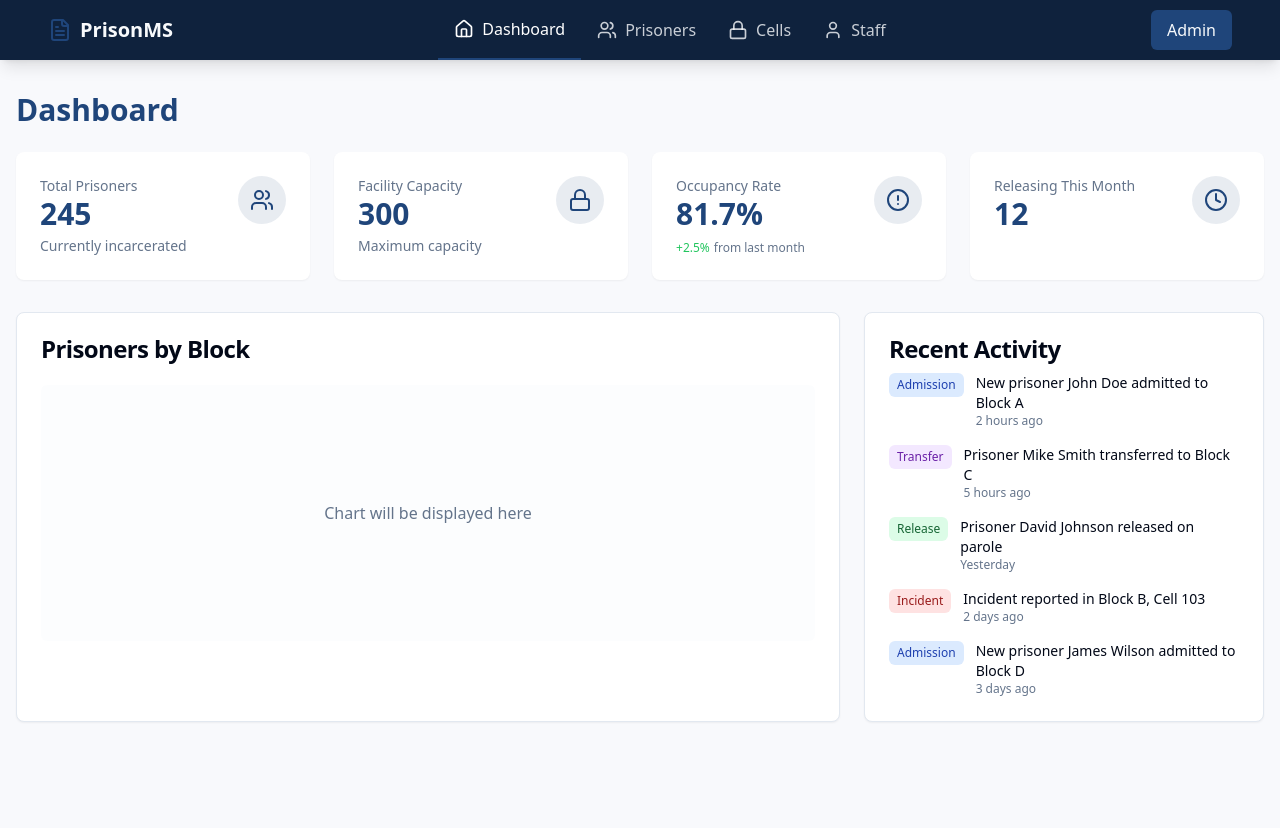
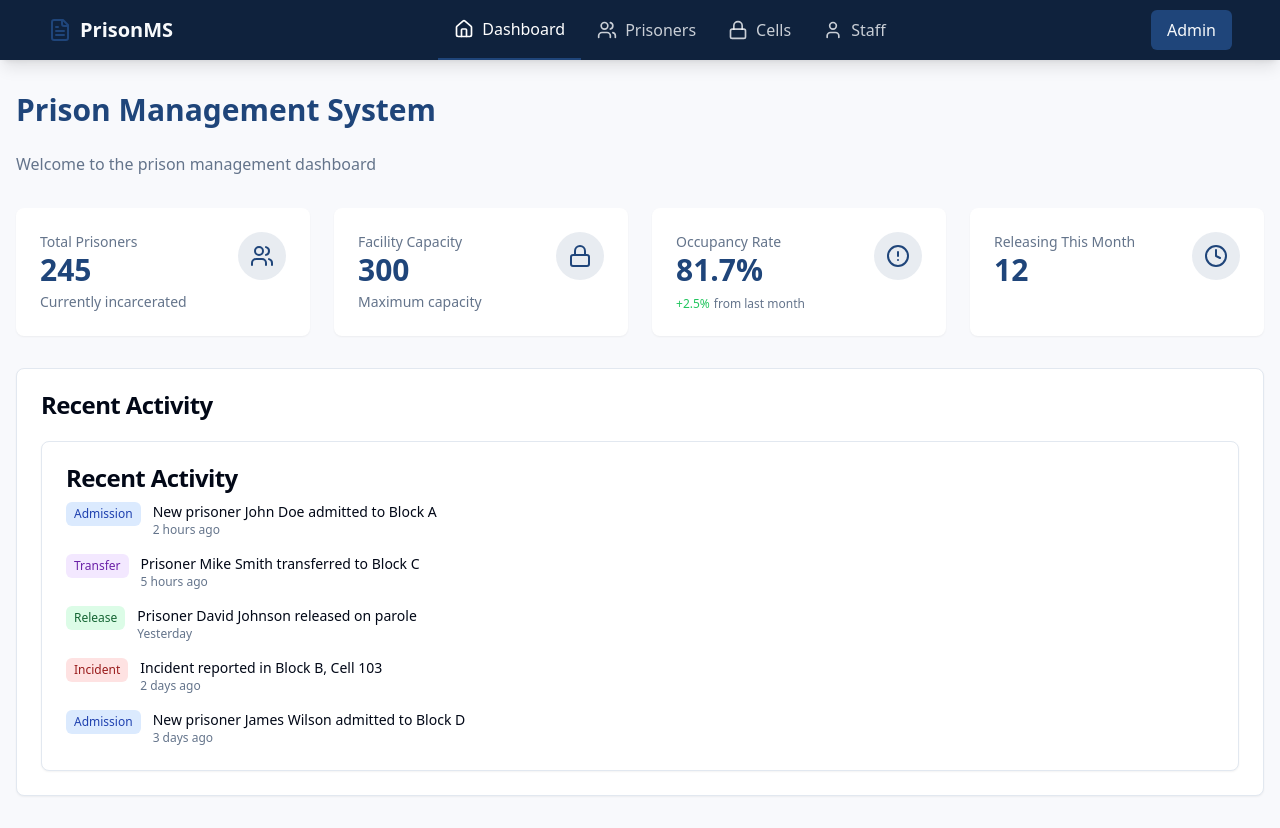
Before and after one commit to parihehe/liberty-control-web, a React (Vite) app: page / in a window 1280 px wide. Before the commit the page ends 800 px from the top, so only its background shows below. Built offline with nearby package versions, Linux system fonts and the light colour scheme.

Commit message:
Refactor: Simplify dashboard
Remove the dashboard and simplify its components.

```diff
--- a/src/pages/Index.tsx
+++ b/src/pages/Index.tsx
@@ -3,7 +3,7 @@ import { Users, Lock, AlertCircle, Clock } from "lucide-react";
 import { Card, CardContent, CardHeader, CardTitle } from "@/components/ui/card";
 import StatsCard from "@/components/dashboard/StatsCard";
 import RecentActivity from "@/components/dashboard/RecentActivity";
-import { DashboardStats } from "@/types";
+import { ActivityItem, DashboardStats } from "@/types";
 
 const Index = () => {
   // Mock data - in a real application, this would come from an API
@@ -14,7 +14,7 @@ const Index = () => {
     releasingThisMonth: 12
   };
 
-  const recentActivities = [
+  const recentActivities: ActivityItem[] = [
     {
       id: "1",
       description: "New prisoner John Doe admitted to Block A",
@@ -45,11 +45,12 @@ const Index = () => {
       type: "admission",
       timestamp: "3 days ago"
     }
-  ] as const;
+  ];
 
   return (
     <div className="page-container">
-      <h1 className="page-title">Dashboard</h1>
+      <h1 className="page-title">Prison Management System</h1>
+      <p className="text-muted-foreground mb-8">Welcome to the prison management dashboard</p>
 
       <div className="grid grid-cols-1 md:grid-cols-2 lg:grid-cols-4 gap-6 mb-8">
         <StatsCard
@@ -77,21 +78,15 @@ const Index = () => {
         />
       </div>
 
-      <div className="grid grid-cols-1 lg:grid-cols-3 gap-6">
-        <Card className="col-span-1 lg:col-span-2">
+      <div className="mt-8">
+        <Card>
           <CardHeader>
-            <CardTitle>Prisoners by Block</CardTitle>
+            <CardTitle>Recent Activity</CardTitle>
           </CardHeader>
           <CardContent>
-            <div className="h-64 bg-muted/20 rounded-md flex items-center justify-center">
-              <p className="text-muted-foreground">Chart will be displayed here</p>
-            </div>
+            <RecentActivity activities={recentActivities} />
           </CardContent>
         </Card>
-
-        <div className="col-span-1">
-          <RecentActivity activities={recentActivities} />
-        </div>
       </div>
     </div>
   );
```
